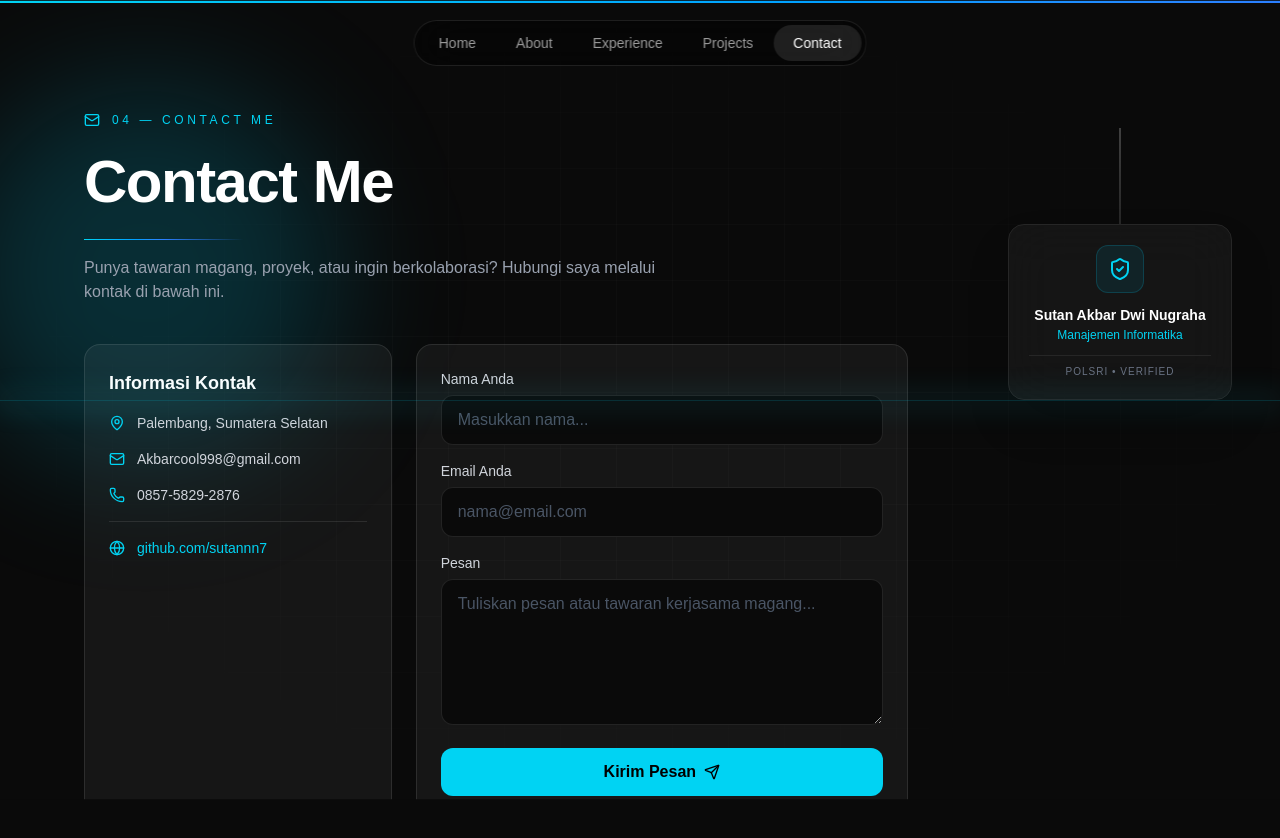
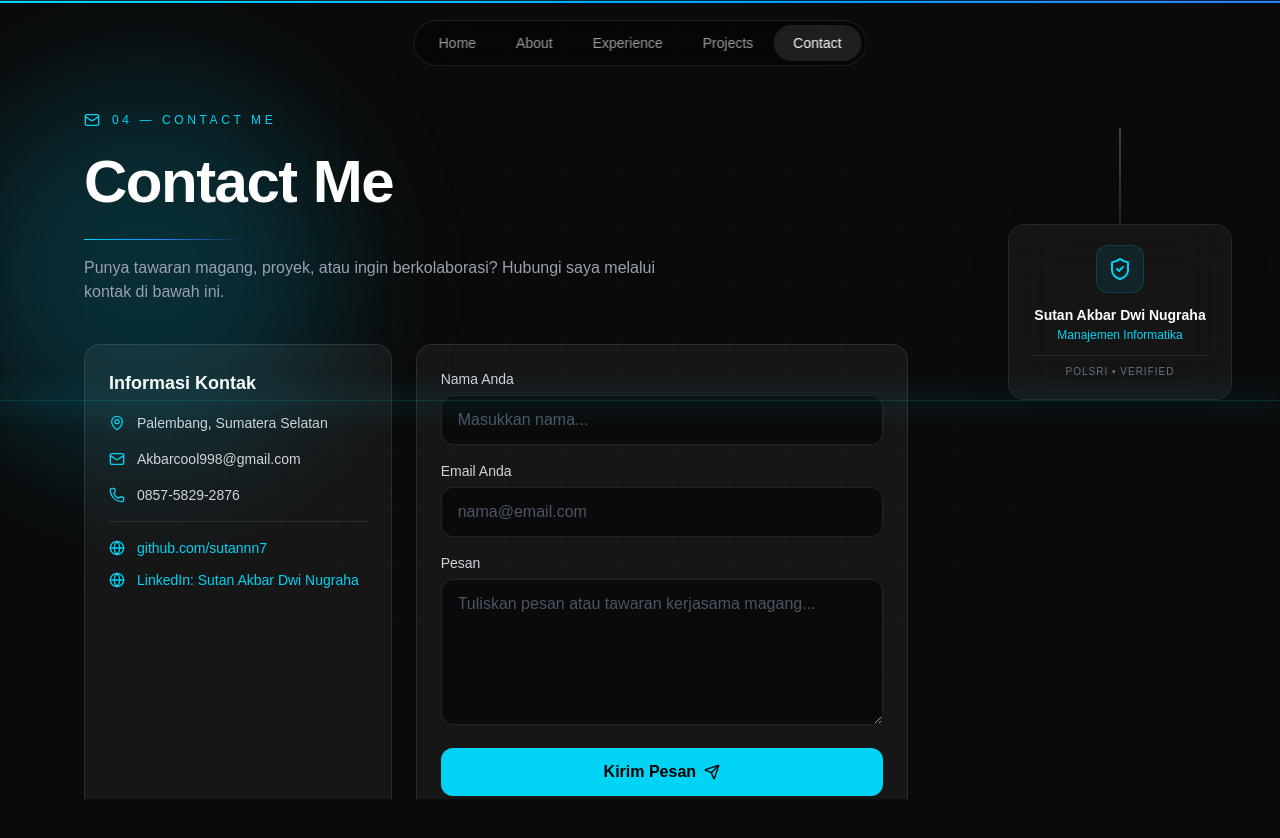
Before and after one commit to sutannn7/portofolio-nextjs, a Next.js app: page /contact in a window 1280 px wide. Shown: the top 838 px of the page. Built offline with nearby package versions, Linux system fonts and the light colour scheme.

Commit message:
Tambah LinkedIn di Contact

```diff
--- a/components/sections/ContactSection.tsx
+++ b/components/sections/ContactSection.tsx
@@ -67,7 +67,7 @@ export default function ContactSection() {
               <Phone className="h-4 w-4 shrink-0 text-cyan-400" />{" "}
               0857-5829-2876
             </a>
-            <div className="border-t border-white/10 pt-4">
+            <div className="space-y-3 border-t border-white/10 pt-4">
               <a
                 href="https://github.com/sutannn7"
                 target="_blank"
@@ -75,6 +75,15 @@ export default function ContactSection() {
                 className="flex items-center gap-3 text-sm text-cyan-400 transition-colors hover:text-cyan-300"
               >
                 <Globe className="h-4 w-4 shrink-0" /> github.com/sutannn7
+              </a>
+              <a
+                href="https://www.linkedin.com/in/sutan-akbar-dwi-nugraha-193010442"
+                target="_blank"
+                rel="noopener noreferrer"
+                className="flex items-center gap-3 text-sm text-cyan-400 transition-colors hover:text-cyan-300"
+              >
+                <Globe className="h-4 w-4 shrink-0" /> LinkedIn: Sutan Akbar Dwi
+                Nugraha
               </a>
             </div>
           </div>
```
